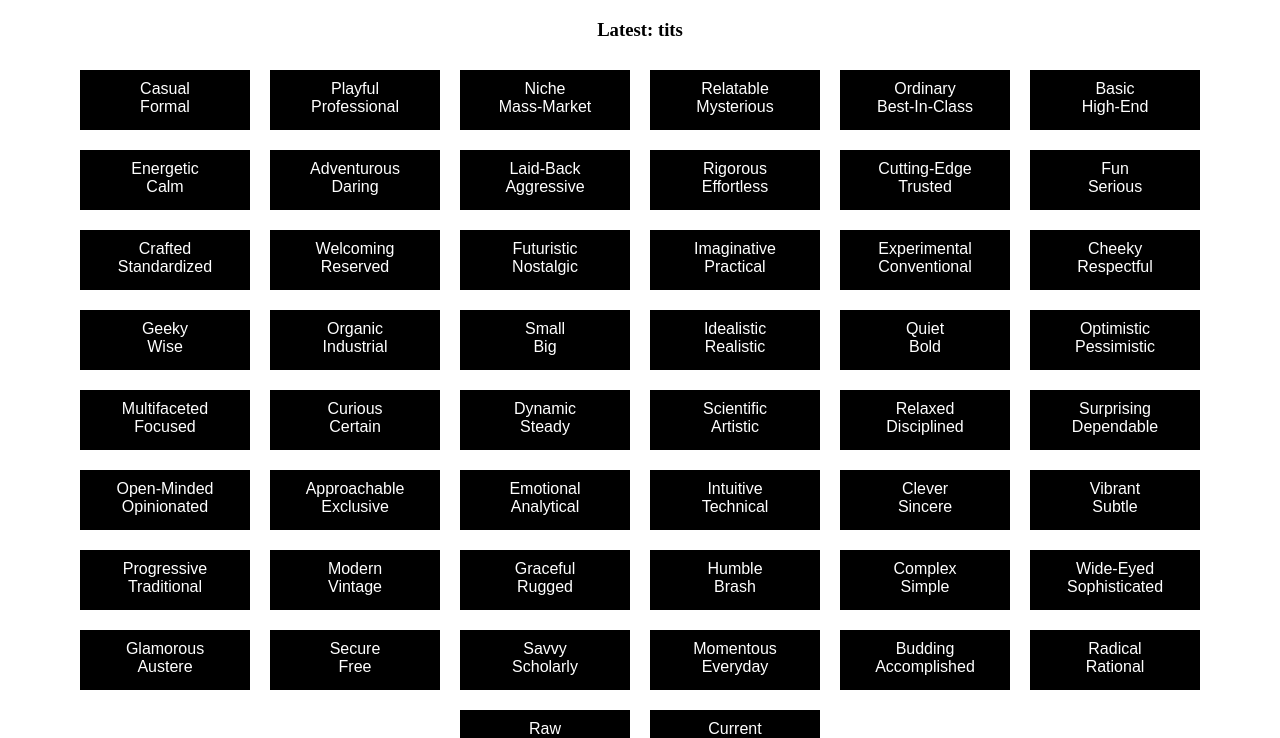
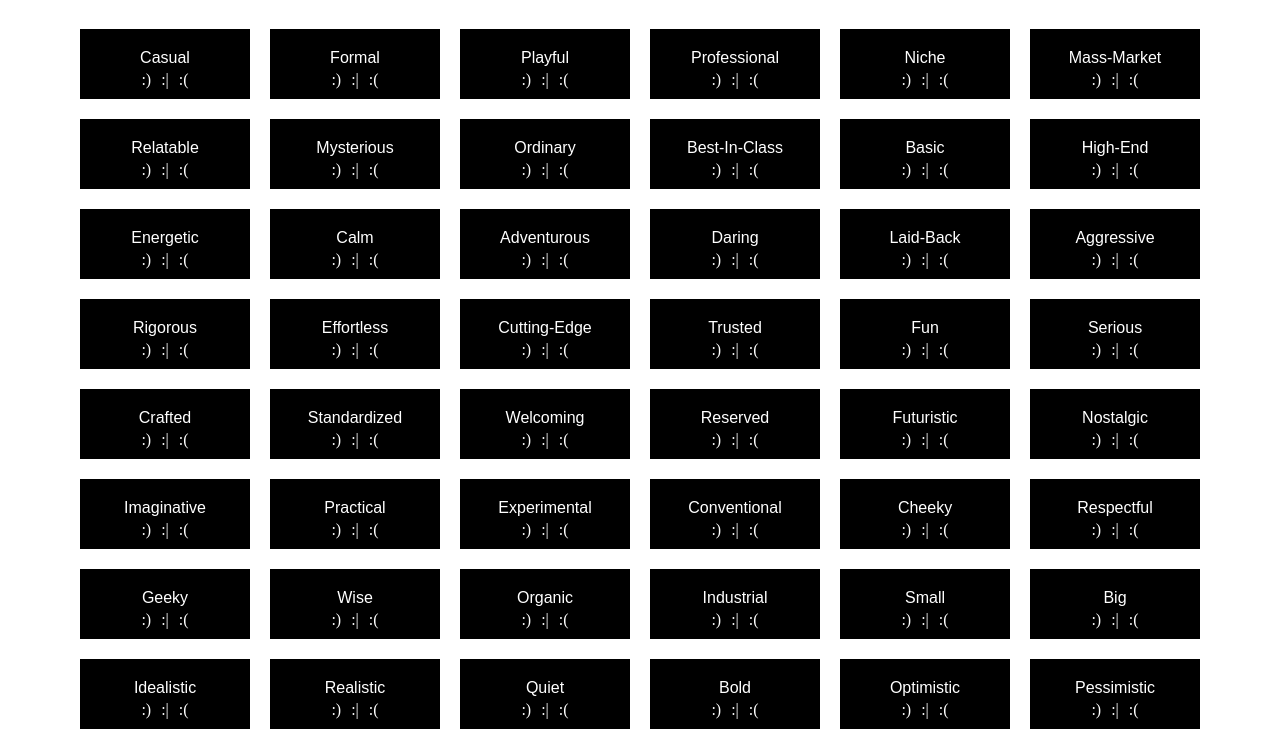
Before and after one commit to stazrad/branding-game, a React app: page / in a window 1280 px wide. Shown: the part 61-799 px from the top of the page. Built offline with nearby package versions, Linux system fonts and the light colour scheme.

Commit message:
push to arrays functionality

```diff
--- a/client/components/app.js
+++ b/client/components/app.js
@@ -13,40 +13,39 @@ export default class App extends React.Component {
         this.state = {
             traits: traitsList,
             stacks: {
-                no: [],
-                yes: [{trait:'tits'}]
+                happy: [],
+                neutral: [],
+                sad: []
             }
         };
     }
 
     onSelect(selection) {
-        let noStack = this.state.stacks.no;
-        let yesStack = this.state.stacks.yes;
+        let happyStack = this.state.stacks.happy;
+        let neutralStack = this.state.stacks.neutral;
+        let sadStack = this.state.stacks.sad;
 
-        if(selection.yes) {
-            yesStack.push(selection);
+        if(selection.face === "happy") {
+            happyStack.push(selection.trait);
+        } else if(selection.face === "sad") {
+            sadStack.push(selection.trait);
         } else {
-            noStack.push(selection);
+            neutralStack.push(selection.trait);
         }
 
         let updatedStacks = {
-            no: noStack,
-            yes: yesStack
+            happy: happyStack,
+            sad: sadStack,
+            neutral: neutralStack
         }
 
-        this.setState({
-            stacks: updatedStacks
-        })
-
-        console.log(updatedStacks);
+        this.setState({updatedStacks})
     }
 
     render() {
         return (
             <div>
                 <h1>Branding Game</h1>
-                <h3>Latest:    {this.state.stacks.yes[this.state.stacks.yes.length-1].trait}
-                </h3>
                 <TraitItems
                     traits={this.state.traits}
                     onSelect={this.onSelect.bind(this)} />
--- a/client/components/trait-item.js
+++ b/client/components/trait-item.js
@@ -6,24 +6,36 @@ export default class TraitItem extends React.Component {
     }
 
     select(e) {
+        let trait = this.props.trait;
+        let face = e.target.classList[1];
+
         let selection = {
-            yes: true,
-            trait: e.target.innerText
+            face: face,
+            trait: trait
         }
         this.props.onSelect(selection);
     }
 
     render() {
-        let white = this.props.trait.whiteSideTrait;
-        let black = this.props.trait.blackSideTrait;
         return (
             <div className="trait-item">
-                <div className="trait" onClick={this.select.bind(this)}>
-                    {white}
+
+                <div className="trait">
+                    {this.props.trait}
                 </div>
-                <div className="trait" onClick={this.select.bind(this)}>
-                    {black}
+
+                <div className="faces-overlay">
+                    <div
+                        className="faces happy"
+                        onClick={this.select.bind(this)}>:)</div>
+                    <div
+                        className="faces neutral"
+                        onClick={this.select.bind(this)}>:|</div>
+                    <div
+                        className="faces sad"
+                        onClick={this.select.bind(this)}>:(</div>
                 </div>
+
             </div>
         );
     }
--- a/client/css/styles.css
+++ b/client/css/styles.css
@@ -11,6 +11,7 @@ h1 {
     display: inline-block;
     margin: 10px;
     padding: 10px;
+    padding-top: 20px;
     background: black;
     width: 150px;
     height: 40px;
@@ -19,4 +20,19 @@ h1 {
 .trait {
     color: white;
     font-family: sans-serif;
+    display: inline-block;
 }
+
+.faces-overlay {
+    display: block;
+}
+
+.faces {
+    color: white;
+    display: inline-block;
+    cursor: pointer;
+    margin: 4px 5px;
+}
+.faces:hover {
+    color: #0bbbf0;
+}
--- a/client/json/traits-list.js
+++ b/client/json/traits-list.js
@@ -1,52 +1 @@
-module.exports = [
-    {whiteSideTrait: 'Casual', blackSideTrait: 'Formal'},
-    {whiteSideTrait: 'Playful', blackSideTrait: 'Professional'},
-    {whiteSideTrait: 'Niche', blackSideTrait: 'Mass-Market'},
-    {whiteSideTrait: 'Relatable', blackSideTrait: 'Mysterious'},
-    {whiteSideTrait: 'Ordinary', blackSideTrait: 'Best-In-Class'},
-    {whiteSideTrait: 'Basic', blackSideTrait: 'High-End'},
-    {whiteSideTrait: 'Energetic', blackSideTrait: 'Calm'},
-    {whiteSideTrait: 'Adventurous', blackSideTrait: 'Daring'},
-    {whiteSideTrait: 'Laid-Back', blackSideTrait: 'Aggressive'},
-    {whiteSideTrait: 'Rigorous', blackSideTrait: 'Effortless'},
-    {whiteSideTrait: 'Cutting-Edge', blackSideTrait: 'Trusted'},
-    {whiteSideTrait: 'Fun', blackSideTrait: 'Serious'},
-    {whiteSideTrait: 'Crafted', blackSideTrait: 'Standardized'},
-    {whiteSideTrait: 'Welcoming', blackSideTrait: 'Reserved'},
-    {whiteSideTrait: 'Futuristic', blackSideTrait: 'Nostalgic'},
-    {whiteSideTrait: 'Imaginative', blackSideTrait: 'Practical'},
-    {whiteSideTrait: 'Experimental', blackSideTrait: 'Conventional'},
-    {whiteSideTrait: 'Cheeky', blackSideTrait: 'Respectful'},
-    {whiteSideTrait: 'Geeky', blackSideTrait: 'Wise'},
-    {whiteSideTrait: 'Organic', blackSideTrait: 'Industrial'},
-    {whiteSideTrait: 'Small', blackSideTrait: 'Big'},
-    {whiteSideTrait: 'Idealistic', blackSideTrait: 'Realistic'},
-    {whiteSideTrait: 'Quiet', blackSideTrait: 'Bold'},
-    {whiteSideTrait: 'Optimistic', blackSideTrait: 'Pessimistic'},
-    {whiteSideTrait: 'Multifaceted', blackSideTrait: 'Focused'},
-    {whiteSideTrait: 'Curious', blackSideTrait: 'Certain'},
-    {whiteSideTrait: 'Dynamic', blackSideTrait: 'Steady'},
-    {whiteSideTrait: 'Scientific', blackSideTrait: 'Artistic'},
-    {whiteSideTrait: 'Relaxed', blackSideTrait: 'Disciplined'},
-    {whiteSideTrait: 'Surprising', blackSideTrait: 'Dependable'},
-    {whiteSideTrait: 'Open-Minded', blackSideTrait: 'Opinionated'},
-    {whiteSideTrait: 'Approachable', blackSideTrait: 'Exclusive'},
-    {whiteSideTrait: 'Emotional', blackSideTrait: 'Analytical'},
-    {whiteSideTrait: 'Intuitive', blackSideTrait: 'Technical'},
-    {whiteSideTrait: 'Clever', blackSideTrait: 'Sincere'},
-    {whiteSideTrait: 'Vibrant', blackSideTrait: 'Subtle'},
-    {whiteSideTrait: 'Progressive', blackSideTrait: 'Traditional'},
-    {whiteSideTrait: 'Modern', blackSideTrait: 'Vintage'},
-    {whiteSideTrait: 'Graceful', blackSideTrait: 'Rugged'},
-    {whiteSideTrait: 'Humble', blackSideTrait: 'Brash'},
-    {whiteSideTrait: 'Complex', blackSideTrait: 'Simple'},
-    {whiteSideTrait: 'Wide-Eyed', blackSideTrait: 'Sophisticated'},
-    {whiteSideTrait: 'Glamorous', blackSideTrait: 'Austere'},
-    {whiteSideTrait: 'Secure', blackSideTrait: 'Free'},
-    {whiteSideTrait: 'Savvy', blackSideTrait: 'Scholarly'},
-    {whiteSideTrait: 'Momentous', blackSideTrait: 'Everyday'},
-    {whiteSideTrait: 'Budding', blackSideTrait: 'Accomplished'},
-    {whiteSideTrait: 'Radical', blackSideTrait: 'Rational'},
-    {whiteSideTrait: 'Raw', blackSideTrait: 'Refined'},
-    {whiteSideTrait: 'Current', blackSideTrait: 'Timeless'}
-];
+module.exports = ["Casual", "Formal", "Playful", "Professional", "Niche", "Mass-Market", "Relatable", "Mysterious", "Ordinary", "Best-In-Class", "Basic", "High-End", "Energetic", "Calm", "Adventurous", "Daring", "Laid-Back", "Aggressive", "Rigorous", "Effortless", "Cutting-Edge", "Trusted", "Fun", "Serious", "Crafted", "Standardized", "Welcoming", "Reserved", "Futuristic", "Nostalgic", "Imaginative", "Practical", "Experimental", "Conventional", "Cheeky", "Respectful", "Geeky", "Wise", "Organic", "Industrial", "Small", "Big", "Idealistic", "Realistic", "Quiet", "Bold", "Optimistic", "Pessimistic", "Multifaceted", "Focused", "Curious", "Certain", "Dynamic", "Steady", "Scientific", "Artistic", "Relaxed", "Disciplined", "Surprising", "Dependable", "Open-Minded", "Opinionated", "Approachable", "Exclusive", "Emotional", "Analytical", "Intuitive", "Technical", "Clever", "Sincere", "Vibrant", "Subtle", "Progressive", "Traditional", "Modern", "Vintage", "Graceful", "Rugged", "Humble", "Brash", "Complex", "Simple", "Wide-Eyed", "Sophisticated", "Glamorous", "Austere", "Secure", "Free", "Savvy", "Scholarly", "Momentous", "Everyday", "Budding", "Accomplished", "Radical", "Rational", "Raw", "Refined", "Current", "Timeless"];
```
Also changed, not shown: client/json/traits-list-obj.js (added, +52 -0 lines).
